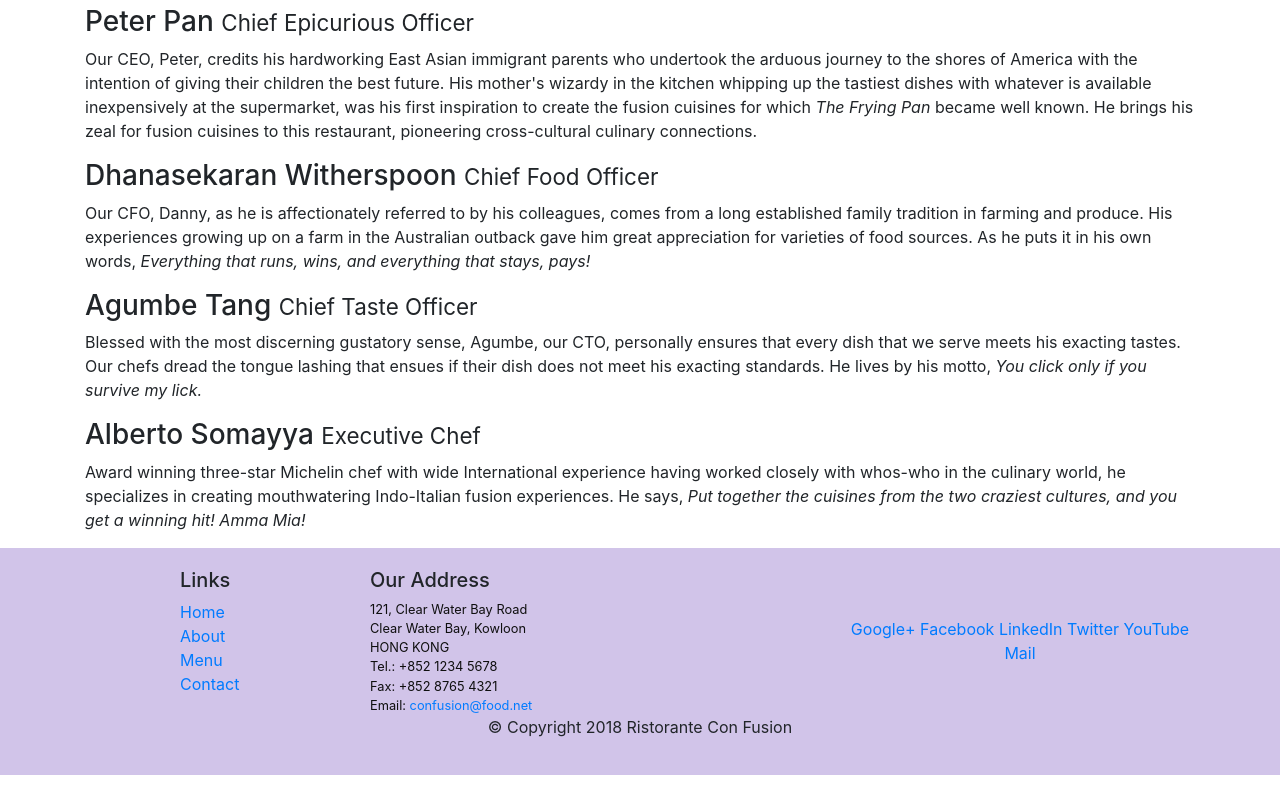
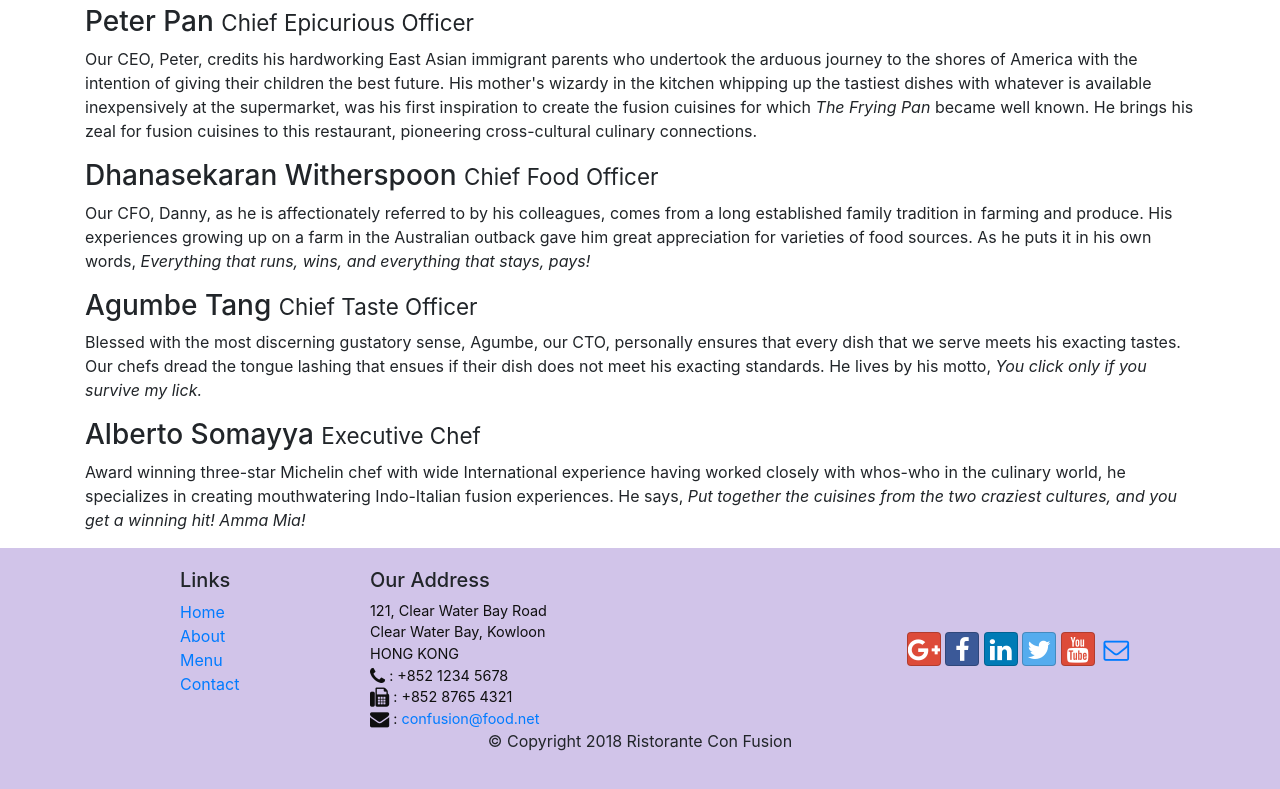
Before and after one commit to meAmitPatil/test, a website: page aboutus.html in a window 1280 px wide. Shown: the part 800-1589 px from the top of the page. Drawn offline with nearby package versions, Linux system fonts and the light colour scheme.

Commit message:
icon fonts

```diff
--- a/aboutus.html
+++ b/aboutus.html
@@ -11,6 +11,8 @@
 
     <!-- Bootstrap CSS -->
     <link rel="stylesheet" href="node_modules/bootstrap/dist/css/bootstrap.min.css">
+    <link rel="stylesheet" type="text/css" href="node_modules/font-awesome/css/font-awesome.min.css">
+    <link rel="stylesheet" type="text/css" href="node_modules/bootstrap-social/bootstrap-social.css">
     <link rel="stylesheet" type="text/css" href="css/styles.css">
 
 </head>
@@ -25,10 +27,10 @@
             <a class="navbar-brand mr-auto" href="./index.html">Ristorante Con Fusion</a>
             <div class="collapse navbar-collapse" id="Navbar">
                 <ul class="navbar-nav mr-auto">
-                    <li class="nav-item"><a class="nav-link" href="./index.html">Home</a></li>
-                    <li class="nav-item active"><a class="nav-link" href="#">About</a></li>
-                    <li class="nav-item"><a class="nav-link" href="#">Menu</a></li>
-                    <li class="nav-item"><a class="nav-link" href="#">Contact</a></li>
+                    <li class="nav-item"><a class="nav-link" href="./index.html"><span class="fa fa-home fa-lg"></span> Home</a></li>
+                    <li class="nav-item active"><a class="nav-link" href="#"><span class="fa fa-info fa-lg"></span> About</a></li>
+                    <li class="nav-item"><a class="nav-link" href="#"><span class="fa fa-list fa-lg"></span> Menu</a></li>
+                    <li class="nav-item"><a class="nav-link" href="#"><span class="fa fa-address-card fa-lg"></span> Contact</a></li>
                 </ul>
             </div>
         </div>
@@ -104,19 +106,19 @@
 		              121, Clear Water Bay Road<br>
 		              Clear Water Bay, Kowloon<br>
 		              HONG KONG<br>
-		              Tel.: +852 1234 5678<br>
-		              Fax: +852 8765 4321<br>
-		              Email: <a href="mailto:confusion@food.net">confusion@food.net</a>
+		              <i class="fa fa-phone fa-lg"></i> : +852 1234 5678<br>
+		              <i class="fa fa-fax fa-lg"></i> : +852 8765 4321<br>
+		              <i class="fa fa-envelope fa-lg"></i> : <a href="mailto:confusion@food.net">confusion@food.net</a>
 		           </address>
                 </div>
                 <div class="col-12 col-sm-4 align-self-center">
                     <div class="text-center">
-                        <a href="http://google.com/+">Google+</a>
-                        <a href="http://www.facebook.com/profile.php?id=">Facebook</a>
-                        <a href="http://www.linkedin.com/in/">LinkedIn</a>
-                        <a href="http://twitter.com/">Twitter</a>
-                        <a href="http://youtube.com/">YouTube</a>
-                        <a href="mailto:">Mail</a>
+                        <a class="btn btn-social-icon btn-google" href="http://google.com/+"><i class="fa fa-google-plus fa-lg"></i></a>
+                        <a class="btn btn-social-icon btn-facebook" href="http://www.facebook.com/profile.php?id="><i class="fa fa-facebook fa-lg"></i></a>
+                        <a class="btn btn-social-icon btn-linkedin" href="http://www.linkedin.com/in/"><i class="fa fa-linkedin fa-lg"></i></a>
+                        <a class="btn btn-social-icon btn-twitter" href="http://twitter.com/"><i class="fa fa-twitter fa-lg"></i></a>
+                        <a class="btn btn-social-icon btn-google" href="http://youtube.com/"><i class="fa fa-youtube fa-lg"></i></a>
+                        <a class="btn btn-social-icon" href="mailto:"><i class="fa fa-envelope-o fa-lg"></i></a>
                     </div>
                 </div>
            </div>
--- a/css/styles.css
+++ b/css/styles.css
@@ -24,7 +24,7 @@
 }
 
 address{
-	font-size: 80%;
+	font-size: 90%;
 	margin: 0px;
 	color: #0f0f0f;
 }
--- a/package.json
+++ b/package.json
@@ -15,6 +15,8 @@
   },
   "dependencies": {
     "bootstrap": "^4.0.0",
+    "bootstrap-social": "^5.1.1",
+    "font-awesome": "^4.7.0",
     "jquery": "^3.3.1",
     "popper.js": "^1.12.9"
   }
```
Also changed, not shown: index.html (+15 -13 lines), 1 other file.
